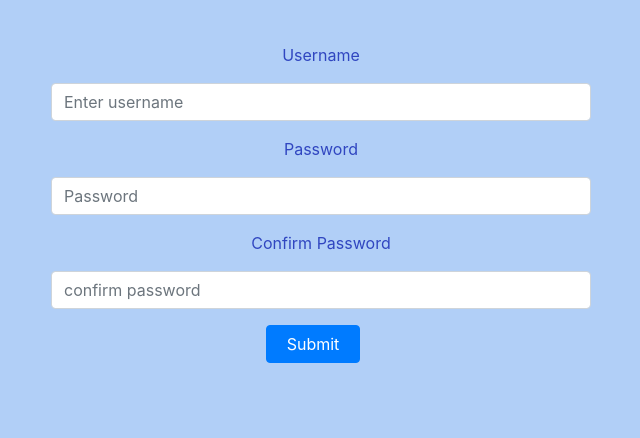
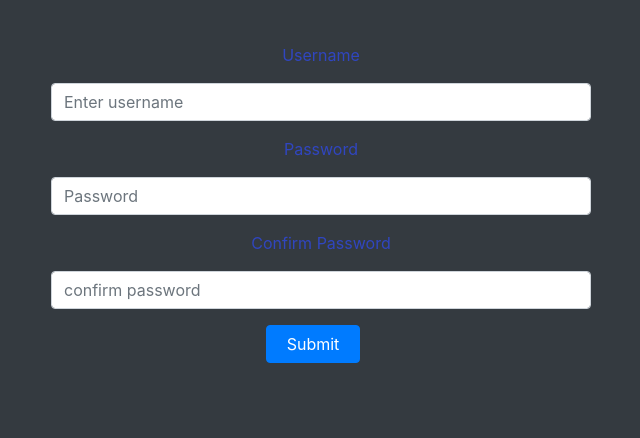
Before and after one commit to sainad2222/SaiSite, a Django app: page /accounts/signup/ in a window 1280 px wide. Shown: the part 362-800 px from the top of the page, without its empty margins (319-959 px from the left). Run offline with Django 3.2, Linux system fonts and the light colour scheme; some libraries are stand-ins or nearby versions.

Commit message:
Update style.css
Change color to dark

```diff
--- a/static/style.css
+++ b/static/style.css
@@ -1,5 +1,5 @@
 body{
-  background-color: rgb(177, 207, 247);
+  background-color: #343a40;
   /* background-image: url('/static/Untitled\ design.png'); */
 }
 button.btn,.btn-info,.btn-outline-success{
```
